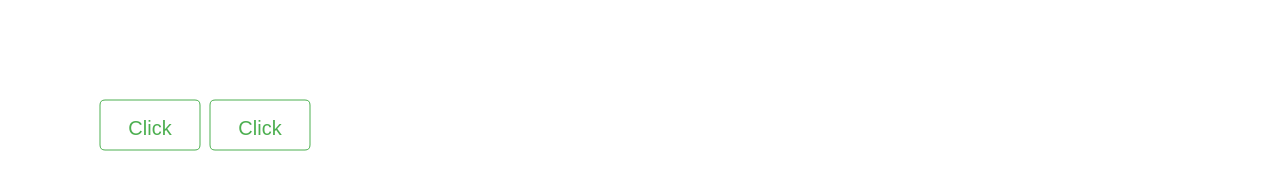
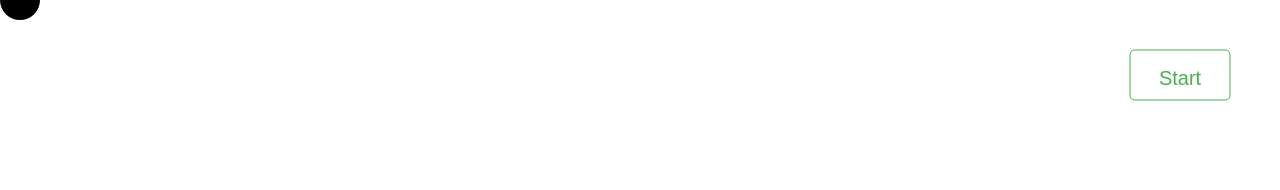
Before and after one commit to fedotom2/devchallenge2020-frontend, a website: page index.html in a window 1280 px wide. Drawn offline with Linux system fonts and the light colour scheme.

Commit message:
Player added

```diff
--- a/index.html
+++ b/index.html
@@ -5,7 +5,7 @@
         <meta name="viewport"
               content="width=device-width, user-scalable=no, initial-scale=1.0, maximum-scale=1.0, minimum-scale=1.0">
         <meta http-equiv="X-UA-Compatible" content="ie=edge">
-        <title>Document</title>
+        <title>Simulation</title>
         <link rel="stylesheet" href="css/style.css">
     </head>
     <body>
@@ -15,6 +15,7 @@
         <script src="js/funcs.js"></script>
         <script src="js/eventemitter.js"></script>
         <script src="js/button.js"></script>
+        <script src="js/player.js"></script>
         <script src="js/game.js"></script>
         <script src="js/script.js"></script>
     </body>
--- a/js/button.js
+++ b/js/button.js
@@ -41,6 +41,8 @@ Button.prototype.update = function () {
 
   if (this.parent.mousePos.x > this.x && this.parent.mousePos.x < this.x + this.width
     && this.parent.mousePos.y > this.y && this.parent.mousePos.y < this.y + this.height) {
+    this.emit('mousemove');
+
     if (this.parent.isClick) {
       this.parent.isClick = false;
       this.emit('click');
--- a/js/game.js
+++ b/js/game.js
@@ -47,4 +47,11 @@ Game.prototype.click = function (e) {
   this.isClick = true;
 };
 
+Game.prototype.resize = function (e) {
+  this.width = window.innerWidth;
+  this.height = window.innerHeight;
+  this.canvas.width = this.width;
+  this.canvas.height = this.height;
+};
+
 Object.setPrototypeOf(Game.prototype, EventEmitter.prototype);
--- /dev/null
+++ b/js/player.js
@@ -0,0 +1,45 @@
+'use strict';
+
+const Player = function (radius) {
+  EventEmitter.call(this);
+  this.radius = radius;
+  this.x = this.radius;
+  this.y = this.radius;
+  this.h = this.y;
+  this.mass = 5;
+  this.velocity = 10;
+  this.angle = (45 * Math.PI) / 180;
+  this.isFix = false;
+  this.isStart = false;
+  this.isFirstStart = true;
+};
+
+Player.prototype.draw = function () {
+  this.parent.ctx.fillStyle = '#000';
+  this.parent.ctx.beginPath();
+  this.parent.ctx.arc(this.x, this.y, 20, 0, 2 * Math.PI);
+  this.parent.ctx.closePath();
+  this.parent.ctx.fill();
+};
+
+Player.prototype.update = function () {
+    if (!this.parent.isClick && !this.isFix) {
+      this.y = this.parent.mousePos.y;
+    }
+    else{
+      if (this.parent.mousePos.x > this.x - this.radius && this.parent.mousePos.x < this.x + this.radius) {
+        this.h = this.parent.mousePos.y;
+        this.isFix = true;
+      }
+    }
+
+  if (this.isStart) {
+    if (this.y + this.radius < this.parent.height || this.isFirstStart) {
+      this.isFirstStart = false;
+      this.x += this.velocity * Math.cos(this.angle);
+      this.y = this.h - (this.x / Math.cos(this.angle)) * Math.sin(this.angle) + (Math.pow(this.x, 2) / (2 * Math.pow(this.velocity * Math.cos(this.angle), 2)));
+    }
+  }
+};
+
+Object.setPrototypeOf(Player.prototype, EventEmitter.prototype);
--- a/js/script.js
+++ b/js/script.js
@@ -1,32 +1,26 @@
 'use strict';
 
-const button1 = new Button(100, 100, 100, 50, 'Click', 'green', false, () => alert('Hello!'));
+const game = new Game(canvas);
+const button1 = new Button(game.width - 150, 50, 100, 50, 'Start', 'green', false);
+const player = new Player(20);
+
 button1.on('mousemove', (e) => {
-  game.canvas.style.cursor = 'pointer';
-  if (e.x < button1.x && e.x > button1.x + button1.width && e.y < button1.y && e.y > button1.y + button1.height)
-    button1.emit('mouseout');
-});
-
-const button2 = new Button(210, 100, 100, 50, 'Click', 'green', false, () => alert('Hello 2!'));
-button2.on('mousemove', (e) => {
   game.canvas.style.cursor = 'pointer';
 });
 
-const game = new Game(canvas);
+button1.on('click', () => {
+  player.isStart = true;
+});
+
 game.add(button1);
-game.add(button2);
+game.add(player);
 game.start();
 
 game.on('mousemove', (e) => {
   game.canvas.style.cursor = 'auto';
   game.setMousePos(e);
-  for (let object of game.objects) {
-    if (game.mousePos.x > object.x && game.mousePos.x < object.x + object.width
-      && game.mousePos.y > object.y && game.mousePos.y < object.y + object.height) {
-      object.emit('mousemove', game.mousePos);
-    }
-  }
 });
 
 window.addEventListener('mousemove', (e) => game.emit('mousemove', e));
 window.addEventListener('click', (e) => game.click(e));
+window.addEventListener('resize', (e) => game.resize(e));
```
